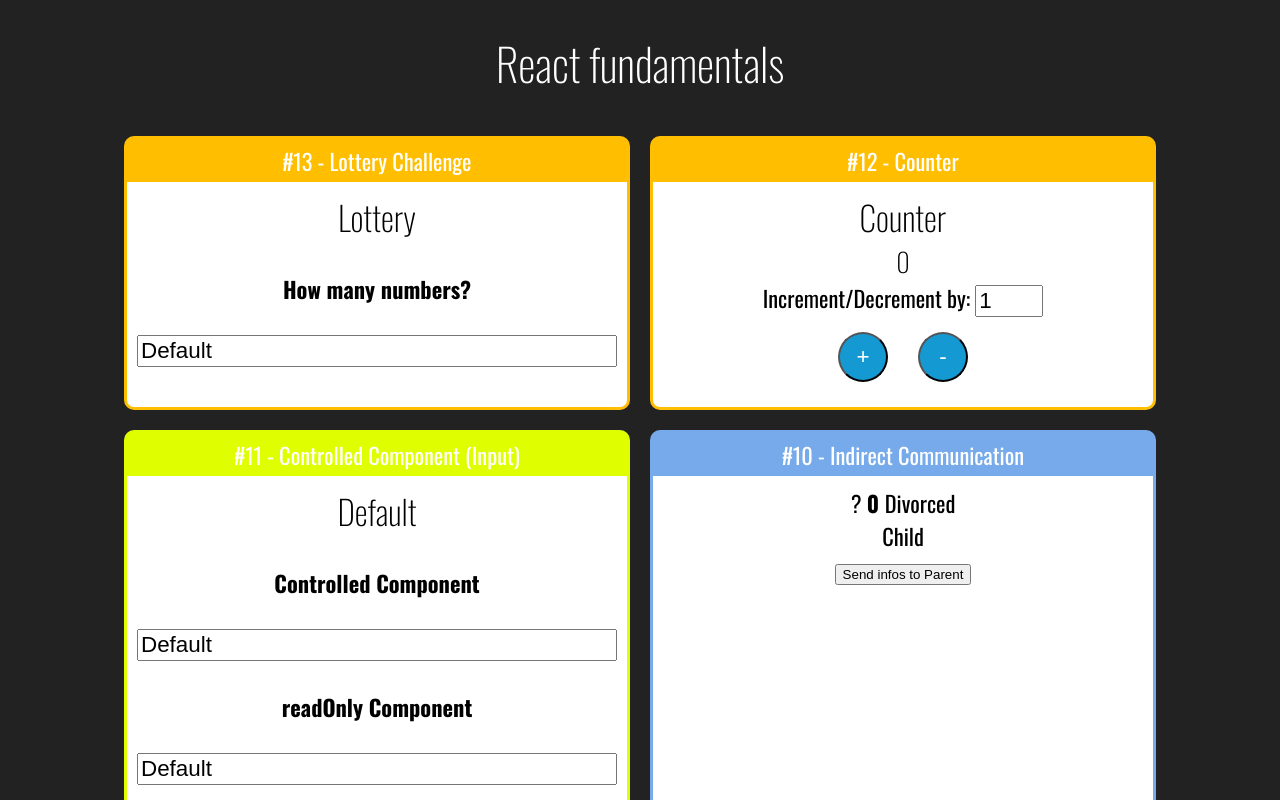
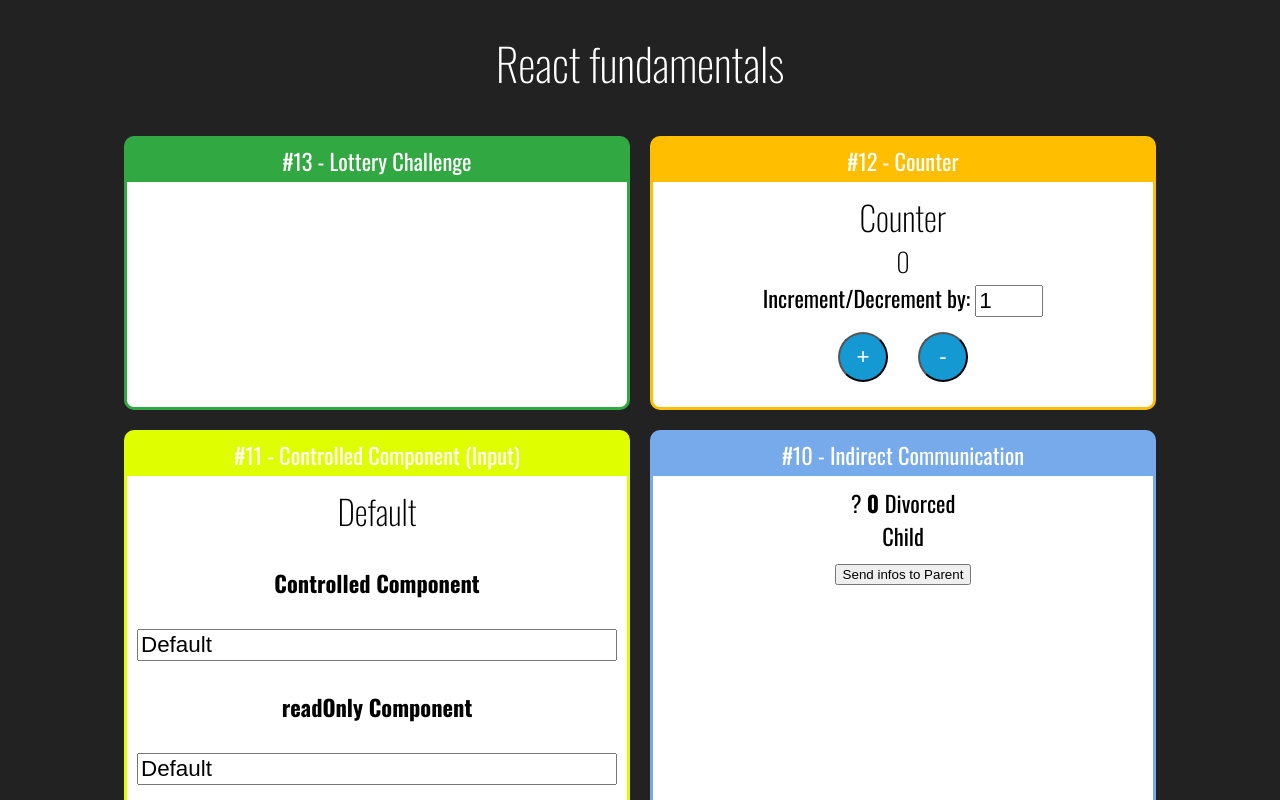
Before and after one commit to victorduarte317/fundamentos_react, a React (Create React App) app: page / in a window 1280 px wide. Shown: the top 800 px of the page. Built offline with nearby package versions, Linux system fonts and the light colour scheme.

Commit message:
JavaScript functions to generate random numbers

```diff
--- a/src/App.jsx
+++ b/src/App.jsx
@@ -16,7 +16,7 @@ import DirectParent from './components/communication/DirectParent'
 import IndirectParent from './components/communication/IndirectParent'
 import Input from './components/form/Input'
 import Counter from './components/counter/Counter'
-import Lottery from './components/Lottery/Lottery'
+import Lottery from './components/lottery/Lottery'
 
 
 export default () =>
@@ -25,7 +25,7 @@ export default () =>
 
         <div className='Cards'>
 
-            <Card title='#13 - Lottery Challenge' color='#FFBF00' id='table'>
+            <Card title='#13 - Lottery Challenge' color='#32a842' id='table'>
                 <Lottery></Lottery>
             </Card>
 
--- a/src/components/Lottery/Input.jsx
+++ /dev/null
@@ -1,22 +0,0 @@
-import React, { useState } from 'react'
-
-export default props => {
-
-    const [value, setValue] = useState('Default')
-    function whenChange(e) { // changing the input state
-        setValue(e.target.value)
-    }
-
-    return (
-        <div className='Input'>
-            <div style={{
-                    display: 'flex',
-                    flexDirection: 'column'
-                }}>
-
-                <h4>How many numbers?</h4>
-                <input value={value} onChange={whenChange} />
-            </div>
-        </div>
-    )
-}
--- a/src/components/Lottery/Lottery.jsx
+++ /dev/null
@@ -1,18 +0,0 @@
-import React , { Component }from 'react'
-import Input from './Input'
-import numberGenerator from './numberGenerator'
-
-class Lottery extends Component {
-    render() {
-        return (
-            <div>
-                <h2> Lottery </h2>
-                <Input />
-
-            </div>
-        )
-    }
-}
-
-export default Lottery
-// serie de numeros gerados, input pra quantos numeros quer gerar, botao pra gerar o array
--- a/src/components/counter/Counter.jsx
+++ b/src/components/counter/Counter.jsx
@@ -26,7 +26,7 @@ class Counter extends Component {
 
     setAmount = (newAmount) => {
         this.setState({
-            amount: newAmount // "+" converts the value from string to int
+            amount: newAmount
         })
     }
 
--- /dev/null
+++ b/src/components/lottery/Lottery.jsx
@@ -0,0 +1,10 @@
+import React from 'react'
+
+export default props => {
+    return(
+        <div>
+
+        </div>
+    )
+
+}
--- /dev/null
+++ b/src/components/lottery/_css/Lottery.css
@@ -0,0 +1,5 @@
+.Lottery input {
+    font-size: 1.4rem;
+    width: 60px;
+    margin: 15px;
+}
```
Also changed, not shown: src/components/Lottery/numberGenerator.js (deleted, +0 -14 lines), src/components/lottery/Display.jsx (added, +10 -0 lines), src/components/lottery/Form.jsx (added, +18 -0 lines), src/components/lottery/RNG.js (added, +24 -0 lines).
